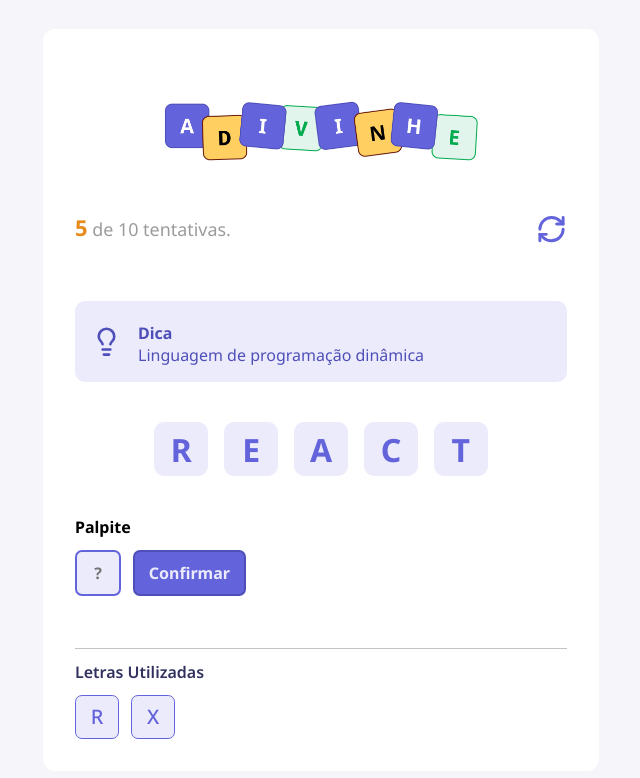
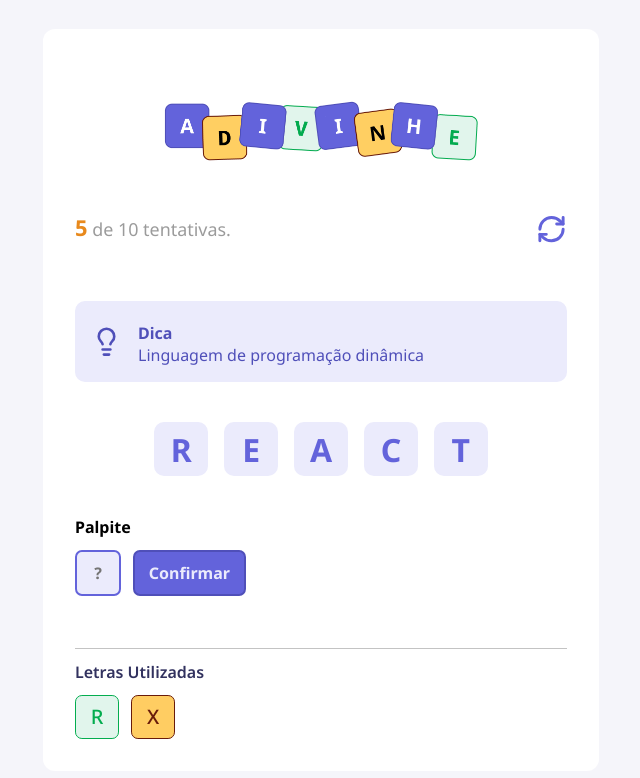
Before and after one commit to williamandradesantana/rocketseat-fullstack, a React (Vite) app in the folder react/primeiro_projeto/classroom/: page / in a window 1280 px wide. Shown: the top 778 px of the page, without its empty margins (319-959 px from the left). Built offline with nearby package versions, Linux system fonts and the light colour scheme.

Commit message:
Variações de Letra da Letra

```diff
--- a/react/primeiro_projeto/classroom/src/components/Letter/index.tsx
+++ b/react/primeiro_projeto/classroom/src/components/Letter/index.tsx
@@ -3,12 +3,22 @@ import styles from "./styles.module.css";
 type Props = {
   value?: string;
   size?: "default" | "small";
+  color?: "default" | "correct" | "wrong";
 };
 
-export function Letter({ value = "", size = "default" }: Props) {
+export function Letter({
+  value = "",
+  size = "default",
+  color = "default",
+}: Props) {
   return (
     <div
-      className={`${styles.letter} ${size === "small" && styles.letterSmall}`}
+      className={`
+        ${styles.letter} ${size === "small" && styles.letterSmall}
+        ${color === "correct" && styles.letterCorrect} ${
+        color === "wrong" && styles.letterWrong
+      }
+      `}
     >
       <span>{value}</span>
     </div>
--- a/react/primeiro_projeto/classroom/src/components/Letter/styles.module.css
+++ b/react/primeiro_projeto/classroom/src/components/Letter/styles.module.css
@@ -24,3 +24,15 @@
   font-weight: 500;
   border: 1px solid #6363db;
 }
+
+.letterCorrect {
+  background-color: #e1f5ec;
+  border-color: #03ad4f;
+  color: #03ad4f;
+}
+
+.letterWrong {
+  background-color: #ffcd62;
+  border-color: #691b0a;
+  color: #691b0a;
+}
--- a/react/primeiro_projeto/classroom/src/components/LettersUsed/index.tsx
+++ b/react/primeiro_projeto/classroom/src/components/LettersUsed/index.tsx
@@ -8,8 +8,8 @@ export function LettersUsed() {
       <h5>Letras Utilizadas</h5>
 
       <div>
-        <Letter value="R" size="small" />
-        <Letter value="X" size="small" />
+        <Letter value="R" size="small" color="correct" />
+        <Letter value="X" size="small" color="wrong" />
       </div>
     </div>
   );
```
